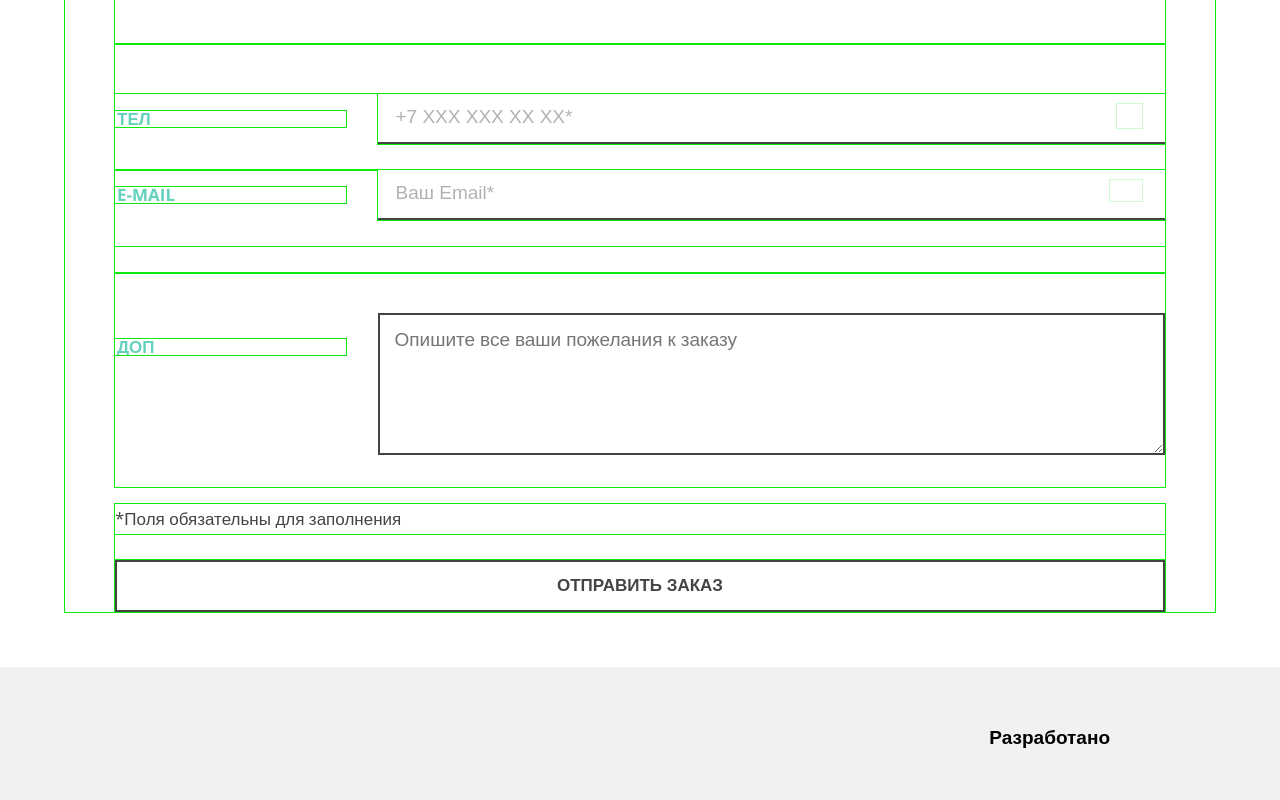
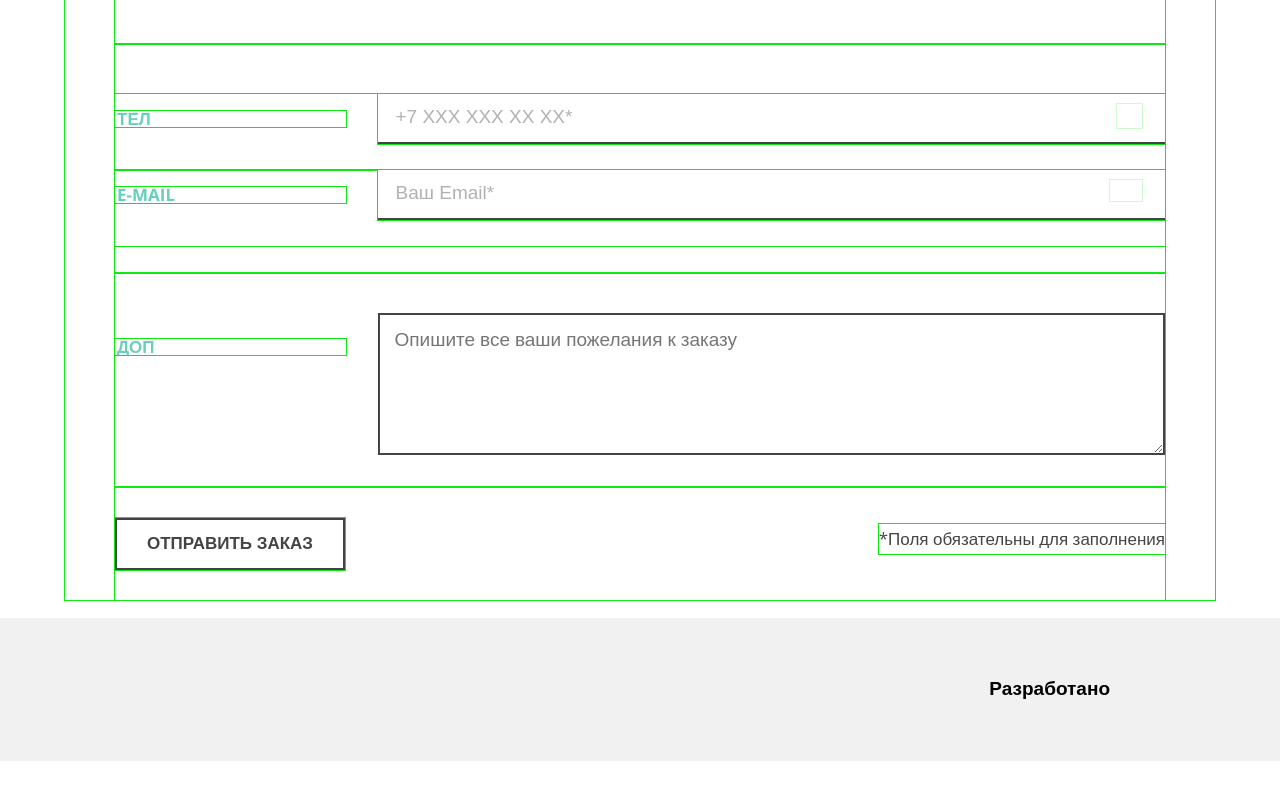
Before and after one commit to doctorrsm/mymishka, a website: page source/form.html in a window 1280 px wide. Shown: the part 1281-2081 px from the top of the page. After the commit the page ends 2042 px from the top, so only its background shows below. Drawn offline with nearby package versions, Linux system fonts and the light colour scheme; files that its build step writes are made by us from their sources.

Commit message:
закончил форму планшет вьюпорт

```diff
--- a/source/sass/blocks/form.scss
+++ b/source/sass/blocks/form.scss
@@ -1,6 +1,10 @@
 .form {
   @include outline;
   padding-bottom: 55px;
+
+  @media (min-width: $screen-tablet) {
+    padding-bottom: 18px;
+  }
 
   fieldset {
     border: none;
@@ -376,10 +380,23 @@
 }
 
 
-.form__footer-wrapper {}
+.form__footer-wrapper {
+  @media (min-width: $screen-tablet) {
+    display: flex;
+    align-items: center;
+    justify-content: space-between;
+    padding: 20px 0;
+  }
+}
 
 .form__button {
   width: 100%;
+
+  @media (min-width: $screen-tablet) {
+    order: 1;
+    width: initial;
+    padding: 5px 30px;
+  }
 }
 
 // form-text
@@ -392,5 +409,6 @@
   @media (min-width: $screen-tablet) {
     font-size: 17px;
     line-height: 30px;
+    order: 2;
   }
 }
```
